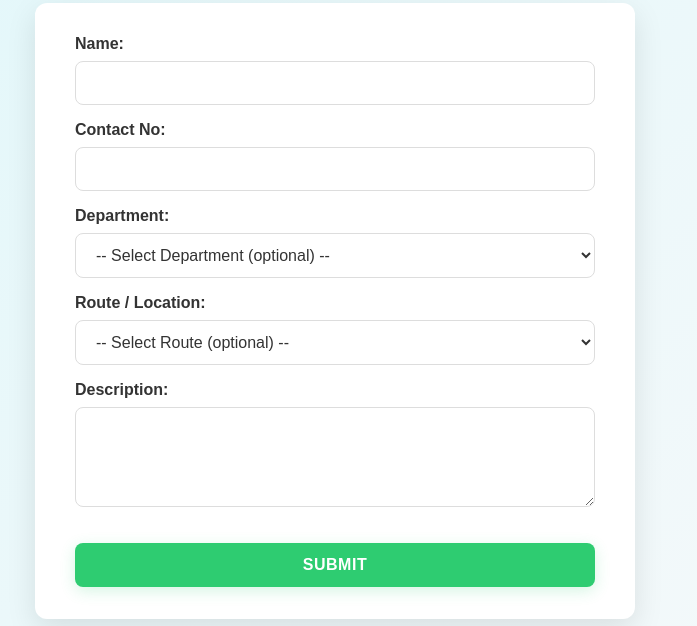
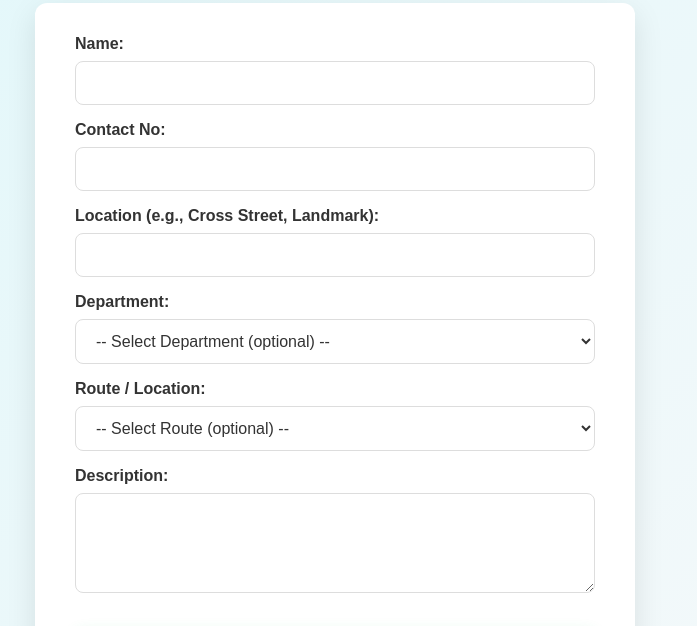
Before and after one commit to Hemanth777N/WasteTrack-Smart-Urban-Waste-Management-System, a website: page complaint.html in a window 1280 px wide. Shown: the part 111-737 px from the top of the page, without its empty margins (305-1002 px from the left). Drawn offline with Linux system fonts and the light colour scheme; no server answers.

Commit message:
FInal working, updated complaints

```diff
--- a/complaint.html
+++ b/complaint.html
@@ -18,6 +18,10 @@
             </label>
             <label>Contact No:
                 <input type="text" name="contact_no" required>
+            </label>
+
+            <label>Location (e.g., Cross Street, Landmark):
+                <input type="text" name="location">
             </label>
 
             <label>Department:
```
